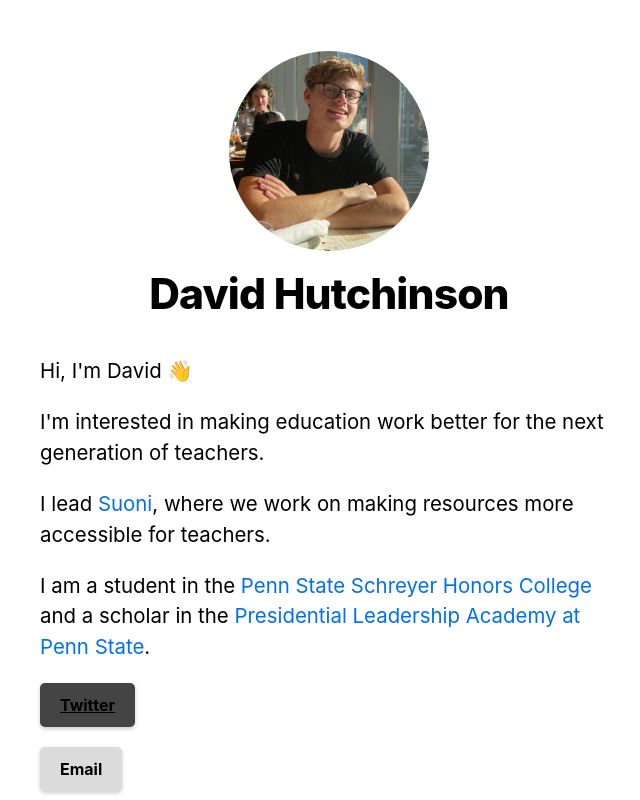
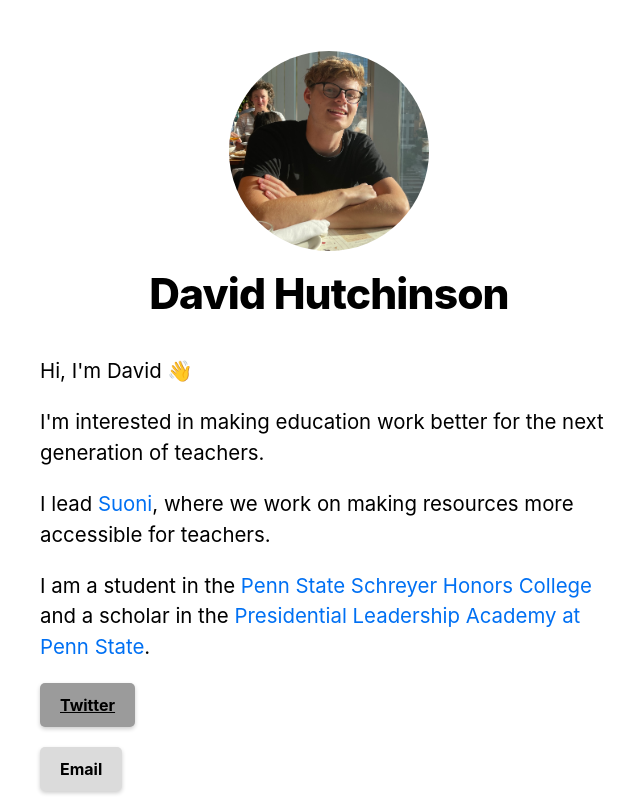
Before and after one commit to dvdhutch/dvdhutch-personal-site, a Next.js app: page / in a window 1280 px wide. In both pictures the pointer is over the link "Twitter". Shown: the top 800 px of the page, without its empty margins (311-951 px from the left). Built offline with nearby package versions, Linux system fonts and the light colour scheme.

Commit message:
button tweak

```diff
--- a/styles/global.css
+++ b/styles/global.css
@@ -35,7 +35,7 @@ a:hover {
 }
 
 .button:hover {
-  background-color: #444; /* Change the background color on hover */
+  background-color: rgb(155, 155, 155); /* Change the background color on hover */
 }
 
 .button:active {
```
